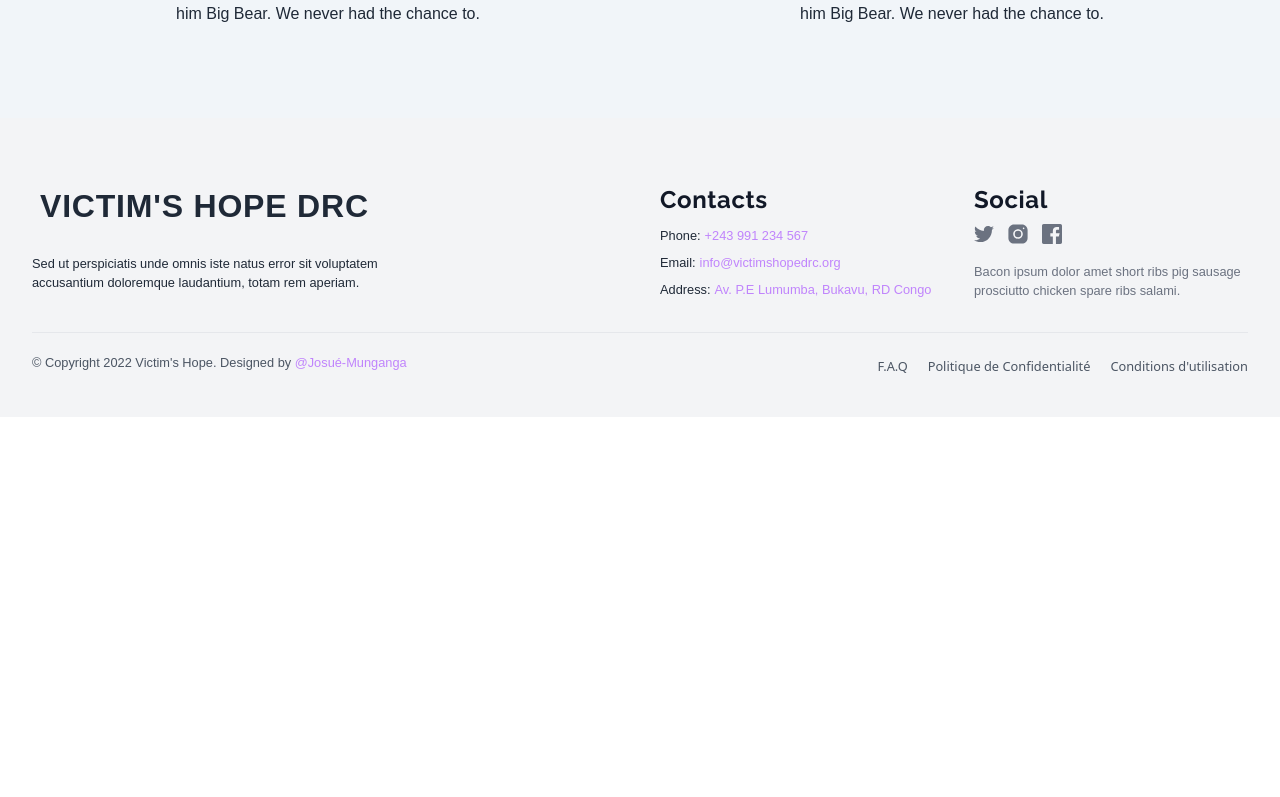
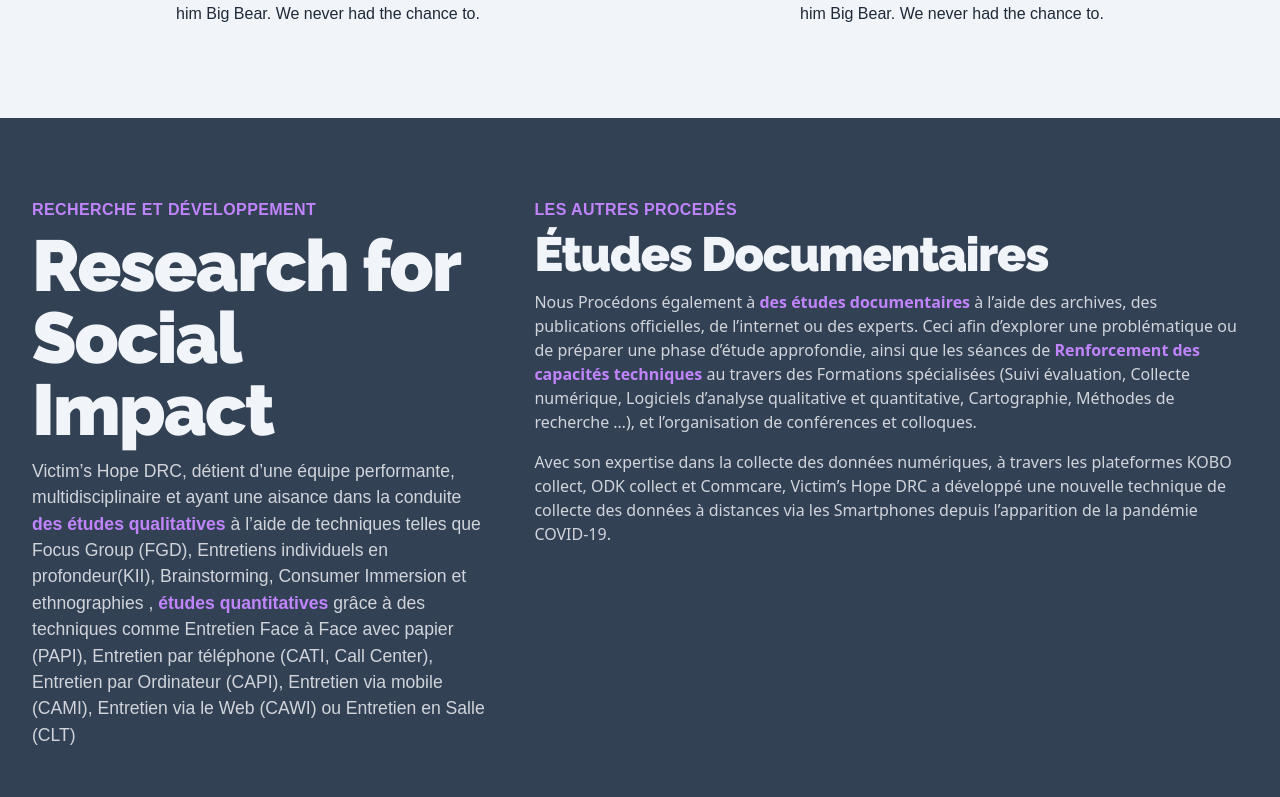
Before and after one commit to josumung999/victimshopedrc, a Next.js app: page /domaines in a window 1280 px wide. Shown: the part 1463-2260 px from the top of the page. Before the commit the page ends 1880 px from the top, so only its background shows below. Built offline with nearby package versions, Linux system fonts and the light colour scheme; a web font is replaced by a local one.

Commit message:
Done working on the RSI section

```diff
--- /dev/null
+++ b/components/Rsi.jsx
@@ -0,0 +1,71 @@
+const Rsi = () => {
+  return (
+    <div className="bg-slate-700 dark:bg-gray-900">
+
+      <div className="px-4 py-16 mx-auto sm:max-w-xl md:max-w-full lg:max-w-screen-xl md:px-24 lg:px-8 lg:py-20">
+        <div className="grid gap-10 row-gap-8 lg:grid-cols-5">
+          <div className="lg:col-span-2">
+            <p className="mb-2 text-xs font-Roboto font-semibold tracking-wide text-purple-400 uppercase">
+              Recherche et Développement
+            </p>
+            <div className="mb-3">
+              <a
+                href="/"
+                aria-label="Article"
+                className="inline-block text-black transition-colors duration-200 hover:text-deep-purple-accent-400"
+              >
+                <p className="font-Raleway text-2xl font-extrabold text-slate-100 leading-none tracking-tight lg:text-4xl xl:text-5xl">
+                  Research for Social Impact
+                </p>
+              </a>
+            </div>
+            <p className="mb-4 font-Roboto text-xl text-gray-300 md:text-lg">
+              Victim’s Hope DRC, détient d’une équipe performante, multidisciplinaire
+              et ayant une aisance dans la conduite <strong className="text-purple-400"> des études qualitatives</strong> à l’aide de
+              techniques telles que Focus Group (FGD), Entretiens individuels en profondeur(KII),
+              Brainstorming, Consumer Immersion et ethnographies , <strong className="text-purple-400">études quantitatives</strong> grâce à des
+              techniques comme Entretien Face à Face avec papier (PAPI), Entretien par téléphone
+              (CATI, Call Center), Entretien par Ordinateur (CAPI), Entretien via mobile (CAMI), Entretien
+              via le Web (CAWI) ou Entretien en Salle (CLT)
+            </p>
+          </div>
+          <div className="flex flex-col space-y-8 lg:col-span-3">
+            <div>
+              <p className="mb-2 text-xs font-Roboto font-semibold tracking-wide text-purple-400 uppercase">
+                Les Autres Procedés
+              </p>
+              <div className="mb-3">
+                <a
+                  href="/"
+                  aria-label="Article"
+                  className="inline-block text-black transition-colors duration-200 hover:text-deep-purple-accent-400"
+                >
+                  <p className="font-Raleway text-slate-100 text-1xl font-extrabold leading-none tracking-tight lg:text-3xl">
+                    Études Documentaires
+                  </p>
+                </a>
+              </div>
+              <p className="mb-4 text-base text-gray-300 md:text-lg">
+                Nous Procédons également à <strong className="text-purple-400"> des études documentaires</strong> à l’aide des
+                archives, des publications officielles, de l’internet ou des experts.
+                Ceci afin d’explorer une problématique ou de préparer une phase d’étude approfondie,
+                ainsi que les séances de <strong className="text-purple-400"> Renforcement des capacités techniques</strong> au travers des Formations
+                spécialisées (Suivi évaluation, Collecte numérique, Logiciels d’analyse qualitative et
+                quantitative, Cartographie, Méthodes de recherche …), et l’organisation de conférences et colloques.
+              </p>
+              <p className="mt-4 text-base text-gray-300 md:text-lg">
+              Avec son expertise dans la collecte des données numériques,
+              à travers les plateformes KOBO collect, ODK collect et Commcare,
+              Victim’s Hope DRC a développé une nouvelle technique de collecte
+              des données à distances via les Smartphones depuis l’apparition de
+              la pandémie COVID-19.
+              </p>
+            </div>
+          </div>
+        </div>
+      </div>
+    </div>
+  )
+}
+
+export default Rsi
--- a/pages/domaines.js
+++ b/pages/domaines.js
@@ -1,6 +1,7 @@
 import ContainerBlock from "../components/ContainerBlock"
 import Humanitaire from "../components/Humanitaire"
 import PageHeader from "../components/PageHeader"
+import Rsi from "../components/Rsi"
 
 const domaines = () => {
   return (
@@ -13,6 +14,7 @@
         description="Nous intervenons au profit des victimes de catastrophes par des interventions humanitaire et par la recherche"
       />
       <Humanitaire />
+      <Rsi />
     </ContainerBlock>
   )
 }
```
